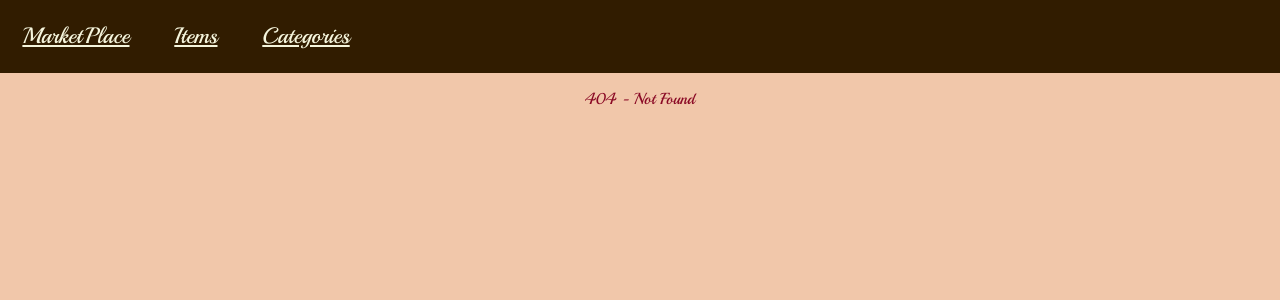
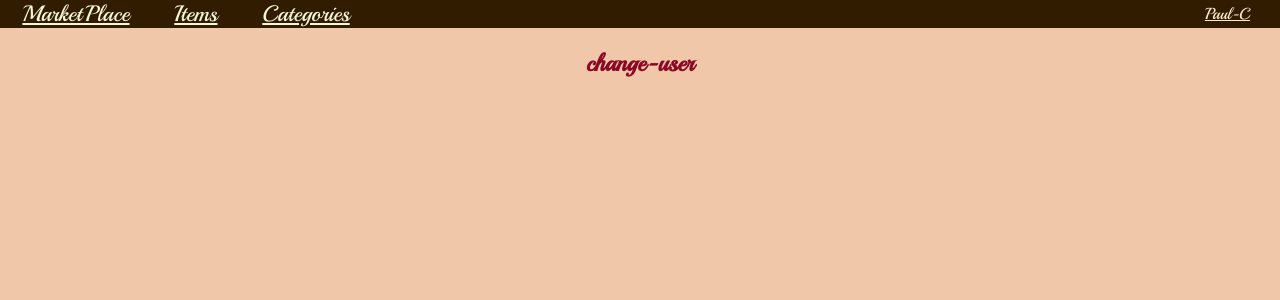
Before and after one commit to sojeong2020/Marketplace, a React (Create React App) app in the folder marketplace/: page /users in a window 1280 px wide. Before the commit this address had no page. Shown: the top 300 px of the page. Built offline with nearby package versions, Linux system fonts and the light colour scheme; no server answers; the HTML template or start-up script is replaced by a standard one.

Commit message:
add useContext

```diff
--- a/marketplace/src/App.css
+++ b/marketplace/src/App.css
@@ -31,12 +31,21 @@
   background-color: rgb(49, 28, 0);
   display: flex;
   flex-wrap: wrap;
+  justify-content: space-between;
 }
 .Nav_link {
   color:beige;
   margin: 1em;
   font-size: 1.4rem;
 }
+
+.Nav_user_link {
+  color:blanchedalmond;
+  display:flex;
+  align-items: center;
+  margin-right: 30px;
+}
+
 
 
 /*.............................ItemsLIst...................................*/
--- a/marketplace/src/App.js
+++ b/marketplace/src/App.js
@@ -1,3 +1,4 @@
+import {useState} from 'react';
 import { BrowserRouter, Route, Switch } from 'react-router-dom'
 import './App.css';
 import Home from './components/Home';
@@ -6,10 +7,22 @@ import ItemsList from './components/ItemsList';
 import SingleItem from './components/SingleItem';
 import Category from './components/Category';
 import SortedCategory from './components/SortedCategory';
+import {UserContext} from './contexts/User';
+import UsersList from './components/UsersList';
+
 
 function App() {
+  const [user,setUser]=useState(
+    {
+      "username": "Paul-C",
+      "avatar_url": "https://example.com/Paul-C.jpg",
+      "kudos": 2
+    }
+  );
+
   return (
     <BrowserRouter>
+    <UserContext.Provider value={{user,setUser}}>
     <div className="App">
      <Header />
      <Switch>
@@ -28,11 +41,15 @@ function App() {
        <Route exact path ="/categories/:category_name">
          <SortedCategory />
        </Route>
+       <Route exact path="/users">
+         <UsersList />
+       </Route>
        <Route>
          <p>404 - Not Found</p>
        </Route>
      </Switch>
      </div>
+     </UserContext.Provider>
     </BrowserRouter>
 
   );
--- a/marketplace/src/components/Header.jsx
+++ b/marketplace/src/components/Header.jsx
@@ -1,11 +1,24 @@
 import { Link } from 'react-router-dom';
+import { UserContext } from '../contexts/User';
+import { useContext } from 'react';
 
 const Header = () => {
+    const {user} = useContext(UserContext);
+    console.log(user,"user in header")
+
     return (
         <nav className="Nav">
+            <div>
             <Link className="Nav_link" to="/">MarketPlace</Link>
             <Link className="Nav_link" to="/items">Items</Link>
             <Link className="Nav_link" to="/categories">Categories</Link>
+            </div>
+            <Link className="Nav_user_link" to="/users">
+            <span>{user.username}</span>
+            </Link>
+
+
+
 
         </nav>
     );
--- /dev/null
+++ b/marketplace/src/components/UsersList.jsx
@@ -0,0 +1,23 @@
+import {fetchUsers} from '../utils/api'
+import {useState, useEffect} from 'react';
+
+
+const UsersList = () => {
+    const [users,setUsers] = useState([]);
+
+useEffect(()=>{
+    fetchUsers().then((usersFromApi)=>{
+        console.log(usersFromApi)
+
+        setUsers(usersFromApi)
+    })
+},[])
+
+    return (
+        <main>
+            <h2>change-user</h2>
+        </main>
+    );
+};
+
+export default UsersList;
--- /dev/null
+++ b/marketplace/src/contexts/User.js
@@ -0,0 +1,3 @@
+import React from 'react';
+
+export const UserContext = React.createContext();
--- a/marketplace/src/utils/api.js
+++ b/marketplace/src/utils/api.js
@@ -16,8 +16,6 @@ export const fetchItemById = (item_id) =>{
     })
 }
 
-
-
 export const fetchCategory = () =>{
     return axios
     .get('https://nc-marketplace.herokuapp.com/api/categories')
@@ -30,7 +28,15 @@ export const fetchItemsByCategory = (category_name) =>{
     return axios
     .get(`https://nc-marketplace.herokuapp.com/api/items?category_name=${category_name}`)
     .then((response)=>{
-        console.log(response.data)
         return response.data;
     })
 }
+
+export const fetchUsers = () =>{
+    return axios
+    .get('https://nc-marketplace.herokuapp.com/api/users')
+    .then((response)=>{
+        console.log(response.data.users)
+        return response.data.users
+    })
+}
```
